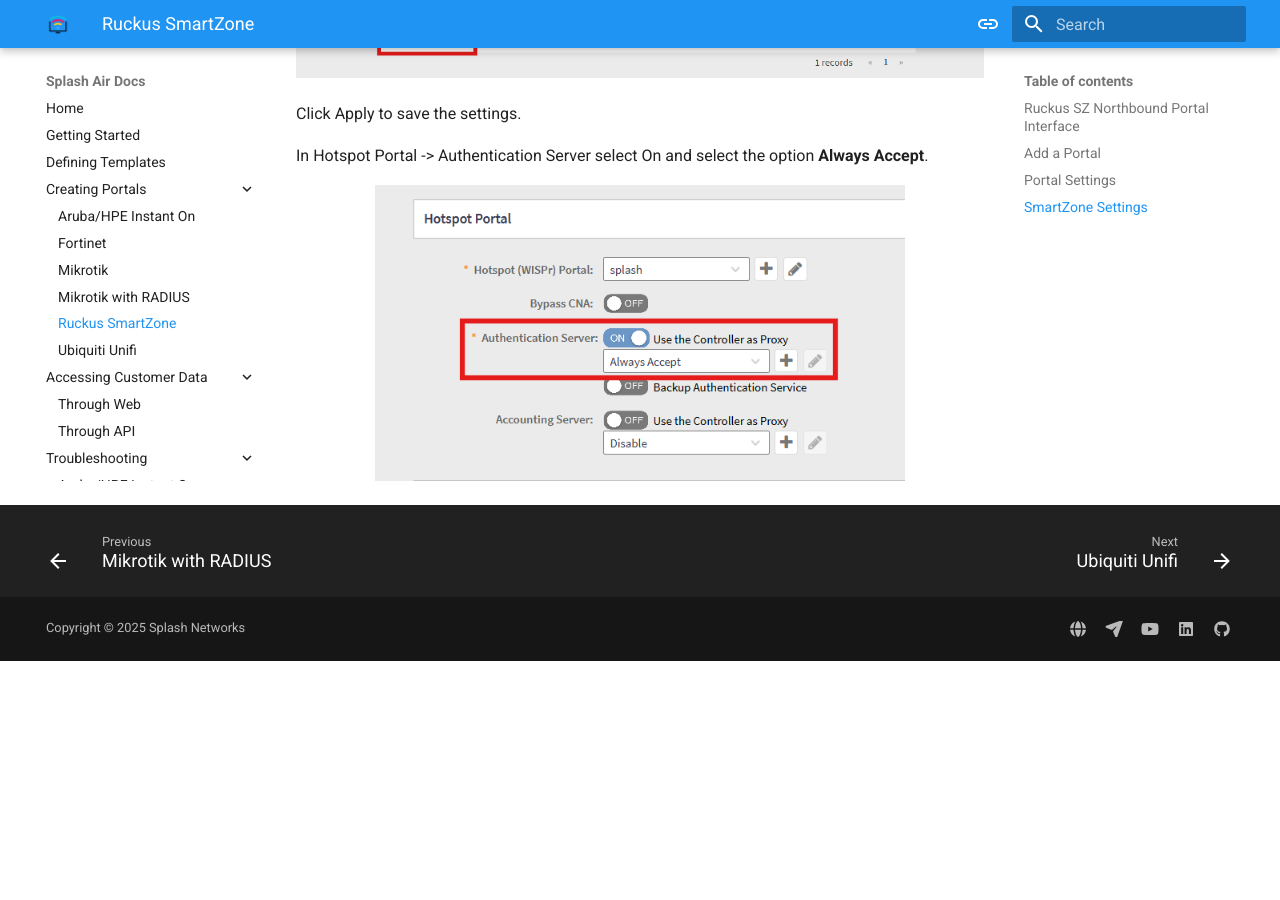
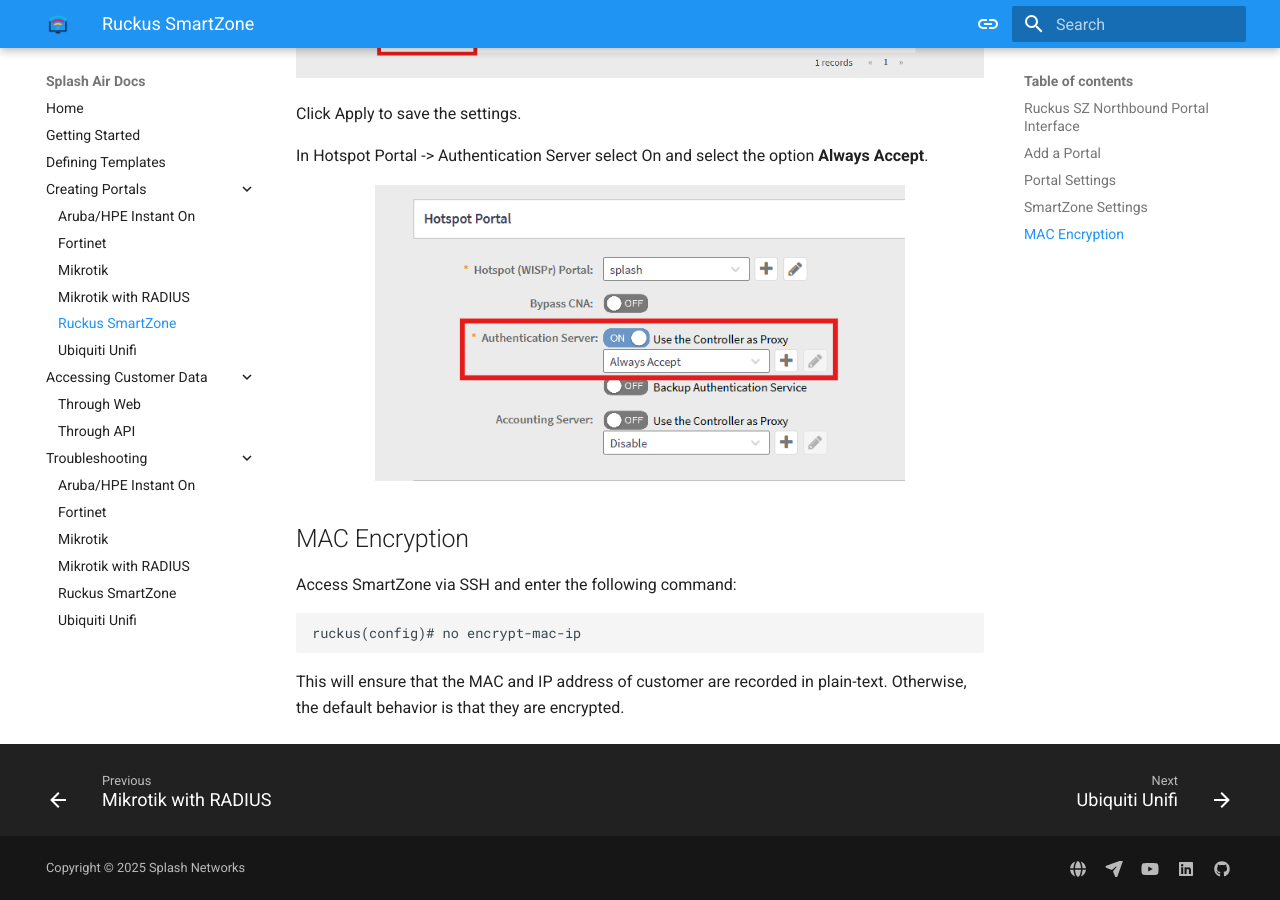
Before and after one commit to splash-networks/admin-panel-doc, an MkDocs documentation site: the page built from docs/portals/ruckus-smartzone.md, in a window 1280 px wide and 900 px high, scrolled down 3578 px. Built offline with MkDocs 1.6.1 and Material for MkDocs 9.7.7, drawn with Linux system fonts in a browser that asks for light colours; before the commit the page ends 4239 px from its top, so only the background shows below that.

Commit message:
ruckus smartzone

````diff
--- a/docs/portals/ruckus-smartzone.md
+++ b/docs/portals/ruckus-smartzone.md
@@ -57,3 +57,11 @@
 <figure markdown="span">
   ![Hotspot Settings](../assets/images/ruckus/hotspot-portal.png){ width="80%" }
 </figure>
+
+## MAC Encryption
+
+Access SmartZone via SSH and enter the following command:
+```
+ruckus(config)# no encrypt-mac-ip
+```
+This will ensure that the MAC and IP address of customer are recorded in plain-text. Otherwise, the default behavior is that they are encrypted.
````
